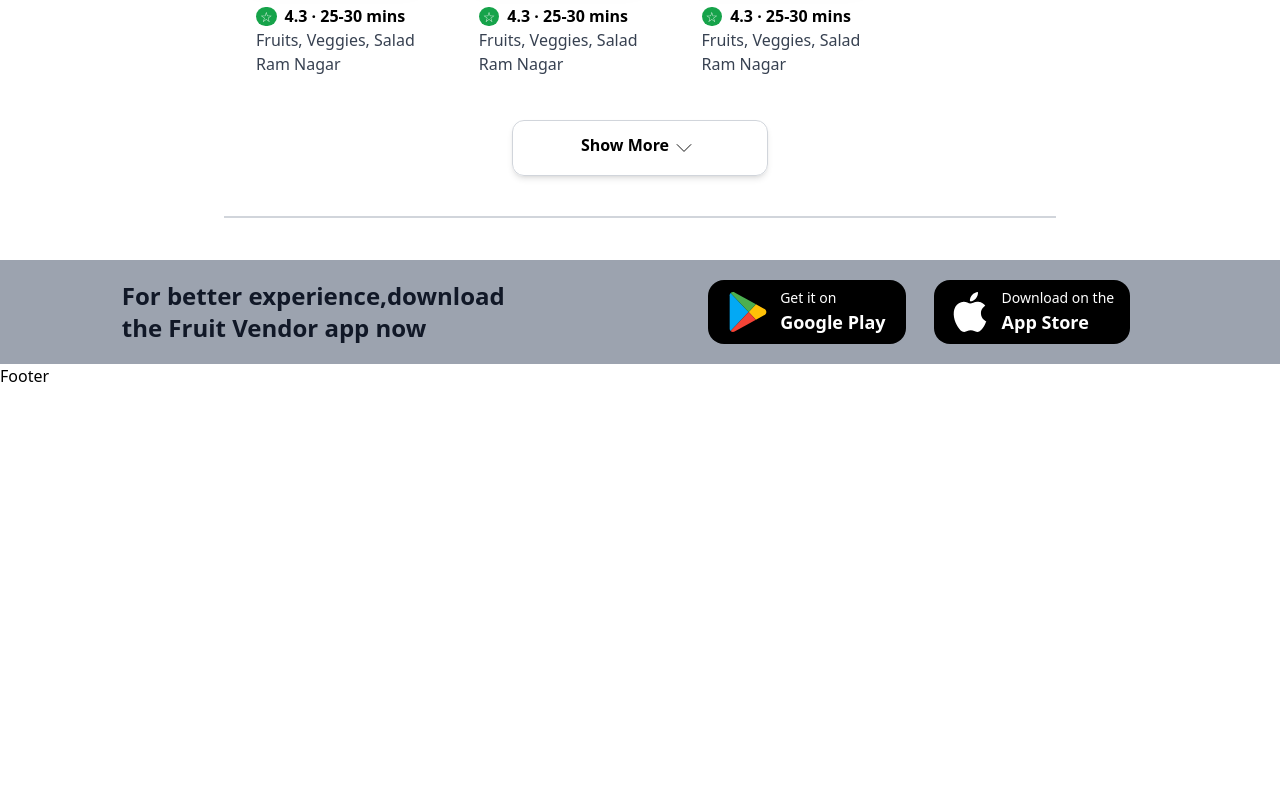
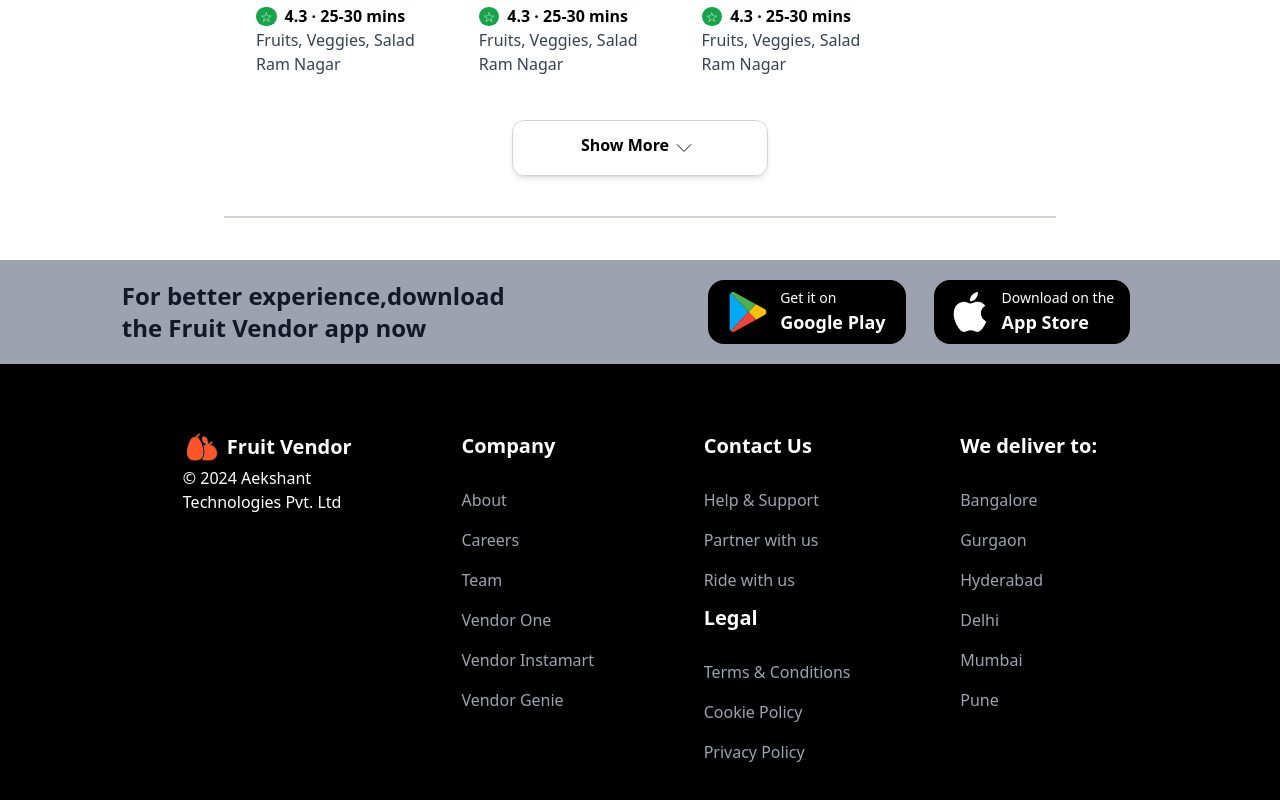
Before and after one commit to Aekshant/Fruit-Vendor, a React (Create React App) app: page / in a window 1280 px wide. Shown: the part 2440-3240 px from the top of the page. Before the commit the page ends 2828 px from the top, so only its background shows below. Built offline with nearby package versions, Linux system fonts and the light colour scheme.

Commit message:
footer done

```diff
--- /dev/null
+++ b/src/components/footer/SubText.component.js
@@ -0,0 +1,10 @@
+import React from 'react'
+
+const SubText = (props) => {
+    const { className ="py-2 text-gray-400 cursor-pointer", children } = props
+  return (
+    <h1 className={className} {...props}>{children}</h1>
+  )
+}
+
+export default SubText
--- /dev/null
+++ b/src/components/footer/TitleList.component.js
@@ -0,0 +1,17 @@
+import React from 'react'
+
+import SubText from "./SubText.component";
+
+const TitleList = ( props ) => {
+  const { title, subTitle=[] } = props;
+  return (
+    <div>
+      <h1 className="font-bold text-xl pb-5 pt-1" >{title}</h1>
+      {subTitle.map( (title, index) => (
+        <SubText key={index}>{title}</SubText>
+      ) )}
+    </div>
+  )
+}
+
+export default TitleList
--- a/src/components/footer/index.js
+++ b/src/components/footer/index.js
@@ -1,14 +1,30 @@
-import React from 'react'
+import React from "react";
 
-import AppLink from './AppLink.component'
-
+import AppLink from "./AppLink.component";
+import TitleList from "./TitleList.component";
 const Footer = () => {
   return (
     <div>
-      <AppLink/>
-      Footer
+      <AppLink />
+      <div className="bg-black pt-16 text-white flex justify-around px-32 pb-28">
+        <div>
+          <div className="flex items-center">
+            <img className="w-10 p-1 rounded-xl" src="/logo.png" alt="image1" />
+            <span className="font-bold text-xl ml-1">Fruit Vendor</span>
+          </div>
+          <div>
+            &#169; 2024 Aekshant <br /> Technologies Pvt. Ltd
+          </div>
+        </div>
+        <TitleList title="Company" subTitle={[ "About", "Careers", "Team","Vendor One", "Vendor Instamart", "Vendor Genie" ]}/>
+        <div>
+          <TitleList title="Contact Us" subTitle={[ "Help & Support", "Partner with us", "Ride with us" ]}/>
+          <TitleList title="Legal" subTitle={[ "Terms & Conditions", "Cookie Policy", "Privacy Policy" ]}/>
+        </div>
+        <TitleList title="We deliver to:" subTitle={[ "Bangalore", "Gurgaon", "Hyderabad", "Delhi", "Mumbai", "Pune" ]}/>
+      </div>
     </div>
-  )
-}
+  );
+};
 
-export default Footer
+export default Footer;
--- a/src/components/header/Logo.component.js
+++ b/src/components/header/Logo.component.js
@@ -2,7 +2,7 @@
 
 const Logo = () => {
   return (
-    <div className='flex text-center items-center '>
+    <div className='flex text-center items-center'>
       <div className='bg-[#FFA559] m-5 p-2 flex rounded-lg shadow-lg'>
         <img className='w-7 p-1 bg-black rounded-xl' src="/logo.png" alt="image1" />
         <span className='font-bold text-xl ml-1'>Fruit Vendor</span>
```
Also changed, not shown: 1 other file (tests, documents, lock files or other folders).
